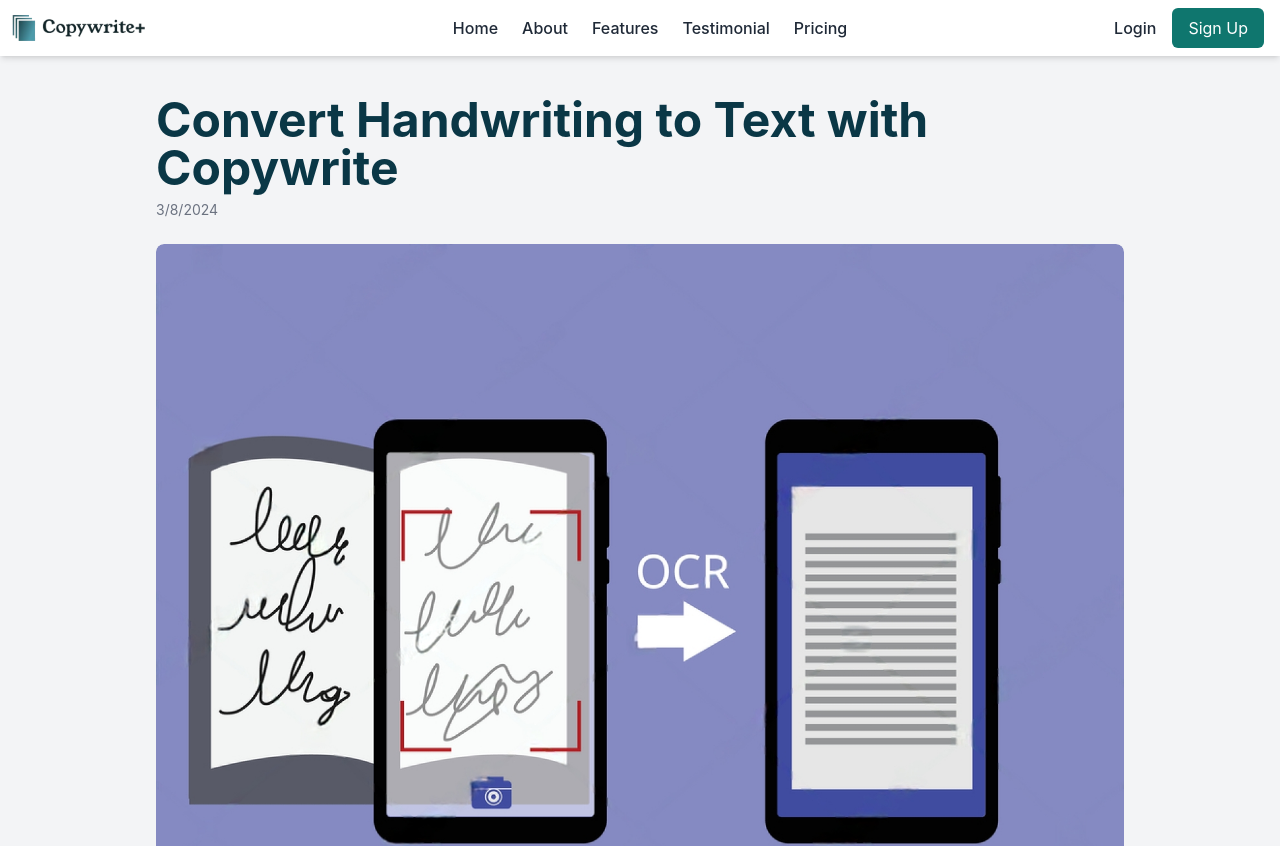
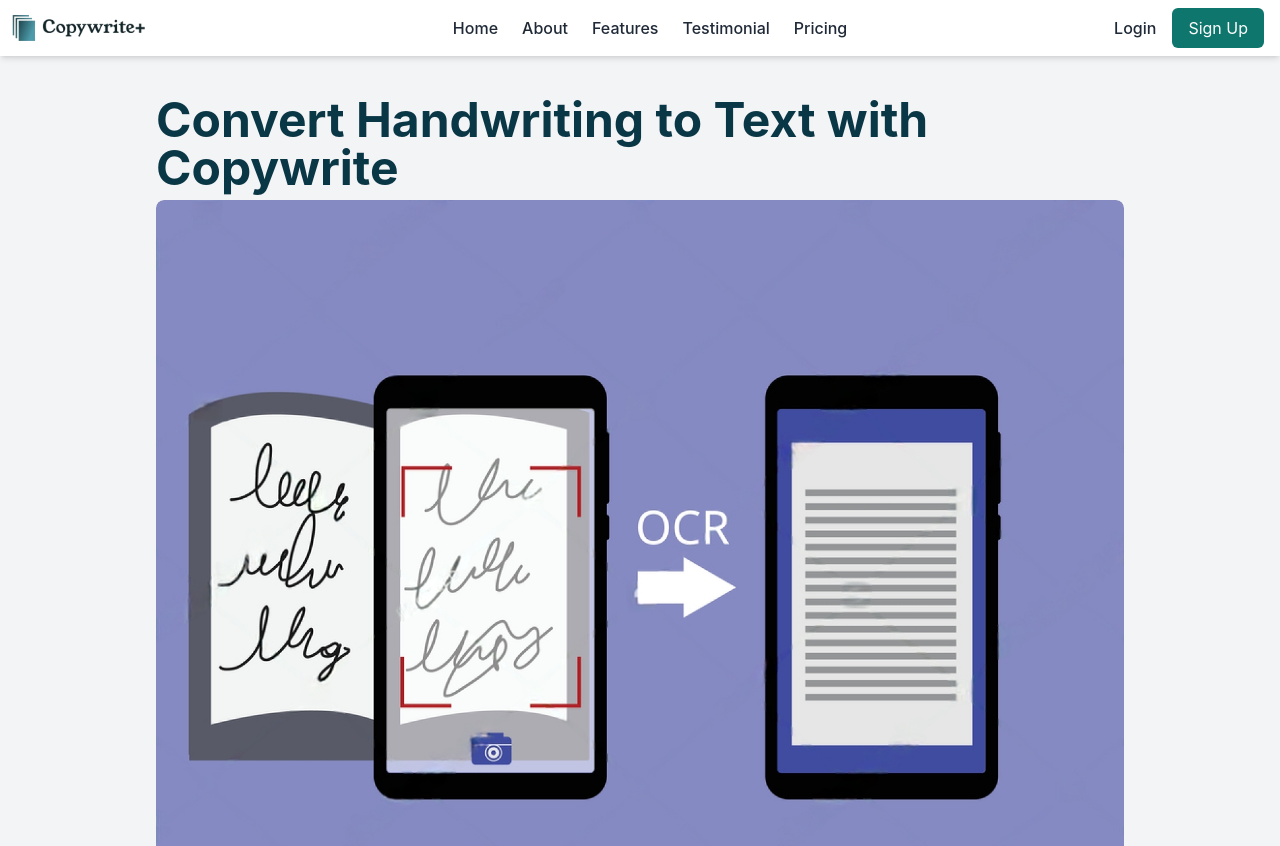
Before and after one commit to Dalu-Atu/Copywrite, a Next.js app: page /solutions/Handwriting-to-text in a window 1280 px wide. Shown: the top 846 px of the page. Built offline with nearby package versions, Linux system fonts and the light colour scheme.

Commit message:
dates fixed

```diff
--- a/src/app/solutions/Handwriting-to-text/page.js
+++ b/src/app/solutions/Handwriting-to-text/page.js
@@ -11,7 +11,7 @@ export const metadata = {
   description:
     "Easily convert handwriting into perfectly formatted text documents. Fast, accurate, and effortless conversion.",
   imageUrl: "/images/solutions/as1.jpeg",
-  datePublished: "2024-03-08",
+
   url: "https://copywritee.com/solutions/ai-handwriting",
   keywords:
     "handwriting to text, AI converter, digital handwriting, OCR software, handwritten notes to text, image to text, text recognition, handwriting recognition, document scanning, digital note taking, handwriting analysis, convert handwriting to digital text, ai handwriting reader, best handwriting converter, free handwriting to text, online handwriting recognition",
@@ -47,7 +47,6 @@ export default function AIHandwritingPost() {
               headline: metadata.title,
               description: metadata.description,
               image: metadata.imageUrl,
-              datePublished: metadata.datePublished,
               author: { "@type": "Person", name: "Copywrite" },
               publisher: { "@type": "Organization", name: "Copywrite" },
             },
@@ -89,10 +88,6 @@ export default function AIHandwritingPost() {
         <h1 className="text-2xl sm:text-3xl md:text-4xl lg:text-5xl font-bold text-[#0a3746] mb-2">
           {metadata.title}
         </h1>
-
-        <p className="text-gray-500 text-sm mb-6">
-          {new Date(metadata.datePublished).toLocaleDateString()}
-        </p>
 
         <div className="relative rounded-lg overflow-hidden mb-8">
           <Image
--- a/src/app/solutions/Top-5-Handwriting-to-text/page.js
+++ b/src/app/solutions/Top-5-Handwriting-to-text/page.js
@@ -5,7 +5,7 @@ export const metadata = {
   description:
     "Discover the best handwriting to text converters! Easily turn handwritten notes into digital text with high accuracy and speed. Find the perfect tool for your needs.",
   imageUrl: "/images/solutions/top-5.jpeg",
-  datePublished: "2025-03-16",
+
   url: "https://copywritee.com/solutions/Top-5-Handwriting-to-text",
   keywords:
     "handwriting to text, AI handwriting converter, OCR software, text recognition, handwriting recognition, digital note-taking, convert handwriting to text, best handwriting to text tools, online handwriting converter, handwritten notes to digital text",
```
